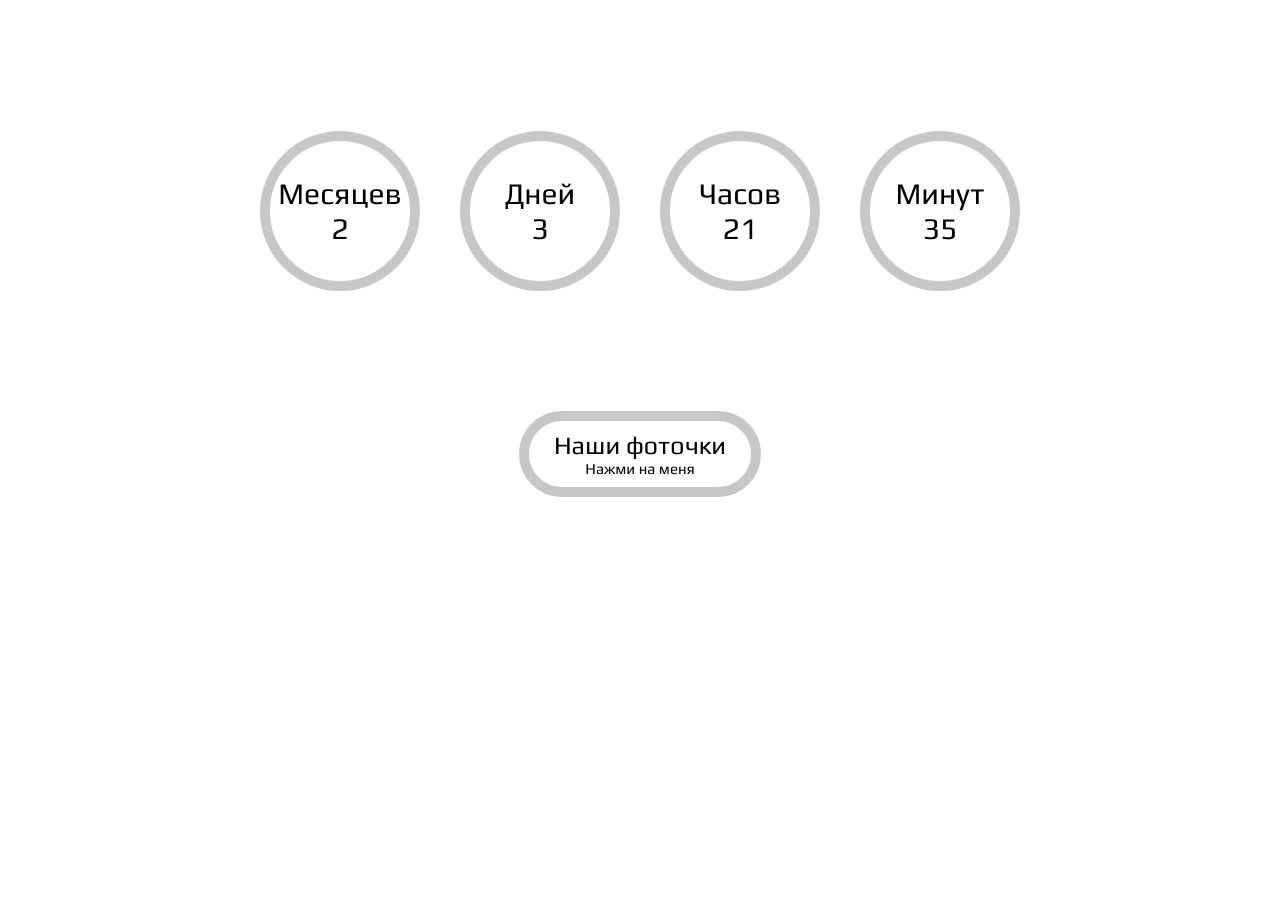
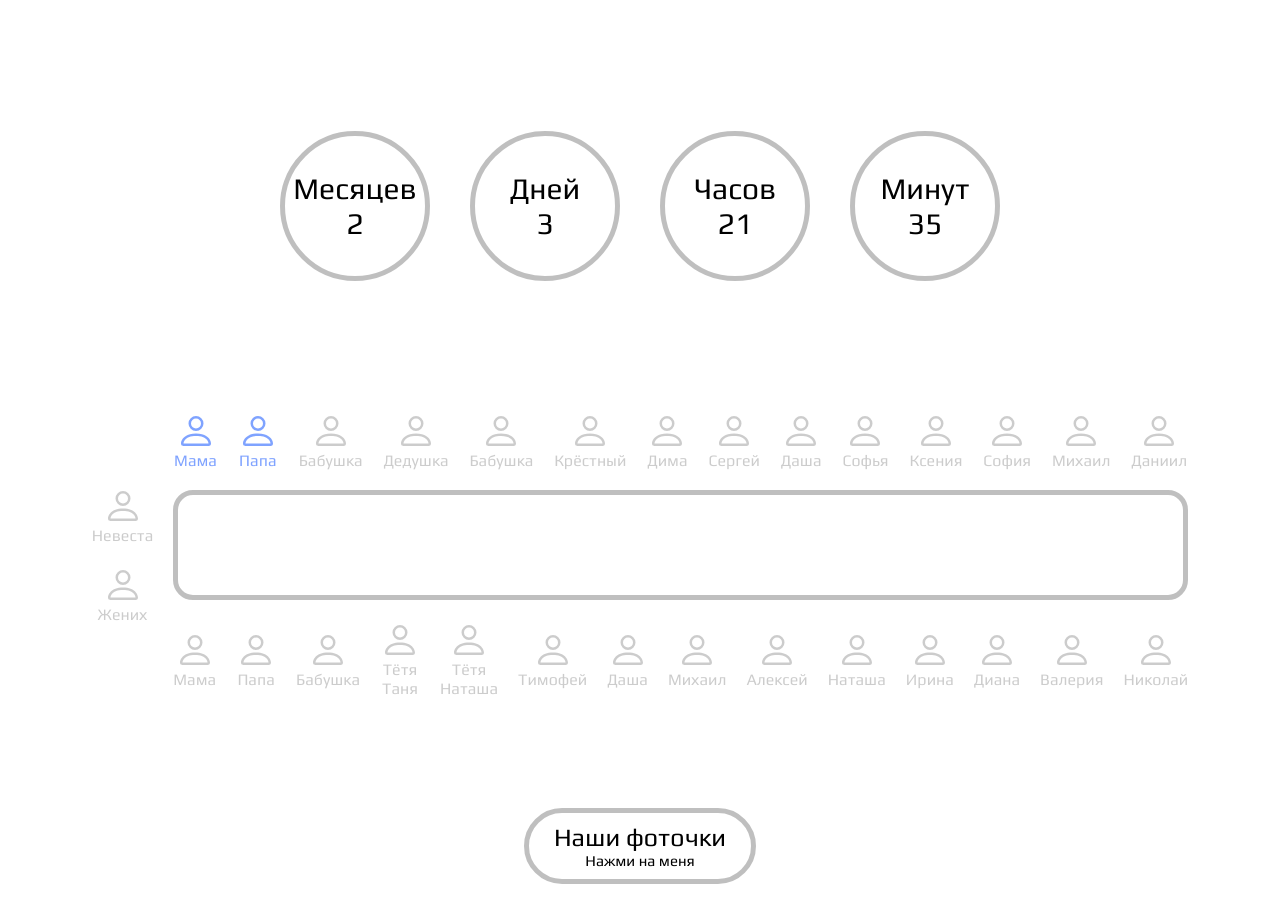
Before and after one commit to metaldeth/invite, a React (Create React App) app: page /1 in a window 1280 px wide. Shown: the part 2360-3283 px from the top of the page. Before the commit the page ends 2907 px from the top, so only its background shows below. Built offline with nearby package versions, Linux system fonts and the light colour scheme.

Commit message:
add seatingPlan

```diff
--- a/package.json
+++ b/package.json
@@ -12,6 +12,7 @@
     "@types/react": "^18.0.8",
     "@types/react-dom": "^18.0.3",
     "@types/yandex-maps": "^2.1.22",
+    "classnames": "^2.3.1",
     "draggable": "^4.2.0",
     "gsap": "^3.10.4",
     "nanoid": "^4.0.0",
--- a/src/components/invite/inviteCard.scss
+++ b/src/components/invite/inviteCard.scss
@@ -165,6 +165,11 @@
   }
 }
 
+.info {
+  max-width: 700px;
+  margin: 50px auto 50px;
+}
+
 .instruction {
   max-width: 700px;
   margin: 100px auto 0;
@@ -205,7 +210,7 @@
   .timerItem {
     width: 140px;
     height: 140px;
-    border: 10px solid rgba(0, 0, 0, 0.221);
+    border: 5px solid rgba(0, 0, 0, 0.25);
     display: flex;
     justify-content: center;
     align-items: center;
@@ -250,6 +255,6 @@
     //border: 1px solid black;
     padding: 10px 20px;
     //background-color: rgba(0, 90, 255, 0.25);
-    border: 10px solid rgba(0, 0, 0, 0.221);
+    border: 5px solid rgba(0, 0, 0, 0.25);
   }
 }
--- a/src/components/invite/inviteCard.tsx
+++ b/src/components/invite/inviteCard.tsx
@@ -14,7 +14,7 @@ const InviteCard: FC = () => {
 
   if(!inviteId) return null;
 
-  const invite = inviteList[validateId];
+  const invite = validateId === 100 ? {locationId: 2, userList: []} : inviteList[validateId];
 
   return(
     <>
@@ -27,6 +27,7 @@ const InviteCard: FC = () => {
         </div>
         <h1 className='item'>17.09.2022</h1>
       </div>
+      {validateId !== 100 &&
         <div className='content'>
           <div className='wrapper'>
             <h1 className='header'>{
@@ -46,6 +47,8 @@ const InviteCard: FC = () => {
           `}</h3>
           </div>
         </div>
+      }
+      {validateId !== 100 &&
         <div className='participant'>
           <div className="card">
             <div className="photo1"/>
@@ -56,6 +59,7 @@ const InviteCard: FC = () => {
             <div className="name">Анна</div>
           </div>
         </div>
+      }
       <div className="instruction">
         <h1 className="headerLabel">План мероприятия</h1>
         {taskList.map(item => (
@@ -67,6 +71,7 @@ const InviteCard: FC = () => {
         ))}
         {invite.locationId !== 3 && <h3>Автобус выезжает в 23:00 в п. Прохладный, далее в г. Екатеринбург ул. Калинина д. 59</h3>}
       </div>
+      {validateId !== 100 &&
         <div className='timer'>
           <div className='timerItem'>
             <div className='timerHeader'>Месяцев</div>
@@ -85,7 +90,13 @@ const InviteCard: FC = () => {
             <div className='timerSecondary'>{timer.minute}</div>
           </div>
         </div>
-      {/*<SeatingPlan inviteId={validateId}/>*/}
+      }
+      {validateId === 100 &&
+        <div className='info'>
+          Для получения более подробной информации о людях в плане рассадки необходимо нажать на любого из них
+        </div>
+      }
+      <SeatingPlan inviteId={validateId}/>
       <div className="footer">
         <a href="http://metaldeth.ru:8080/" target="_blank">
           <div className='itemFirst'>Наши фоточки</div>
--- a/src/components/invite/inviteConst.ts
+++ b/src/components/invite/inviteConst.ts
@@ -104,10 +104,8 @@ export const inviteList: InviteType[] = [
       {
         name: 'Татьяна',
       },
-      {
-        name: 'Олег',
-      },
     ],
+    isWoman: true,
     locationId: 0,
   },
   {
@@ -182,7 +180,7 @@ export const inviteList: InviteType[] = [
         name: 'Михаил',
       },
     ],
-    locationId: 3,
+    locationId: 2,
   },
   {
     userList: [
--- a/src/components/invite/seatingPlan.scss
+++ b/src/components/invite/seatingPlan.scss
@@ -1,7 +1,93 @@
 .seatingPlanContainer {
-  max-width: 1000px;
-  height: 100px;
-  margin: 0 auto;
+  max-width: 700px;
+  margin: 0 auto 100px;
+  display: flex;
+  justify-content: center;
 
-  background-color: red;
+  .table {
+    display: flex;
+    justify-content: center;
+    align-items: center;
+    font-size: 40px;
+
+    height: 100px;
+    margin: 10px;
+
+    border: 5px solid rgba(0, 0, 0, 0.25);
+    border-radius: 20px;
+
+    .table2 {
+
+    }
+  }
+
+
+  .items {
+    display: flex;
+    justify-content: space-evenly;
+  }
+
+  .newlywedsWrapper {
+    display: flex;
+    flex-direction: column-reverse;
+    justify-content: center;
+
+    gap: normal;
+  }
+
+  .item {
+    display: flex;
+    flex-direction: column;
+
+    padding: 10px;
+    justify-content: center;
+    align-items: center;
+    text-align: center;
+
+    border-radius: 20px;
+
+    color: rgba(0, 0, 0, 0.2);
+
+    cursor: pointer;
+  }
+
+  .selected {
+    color: rgba(0, 72, 255, 0.5);
+  }
+
+  .clickedITem {
+    color: rgba(0, 0, 0, 0.5);
+    background-color: rgba(0, 0, 0, 0.1);
+  }
 }
+
+@media screen and (orientation: portrait) {
+  .seatingPlanContainer {
+    display: flex;
+    flex-direction: column;
+
+    .newlywedsWrapper {
+      flex-direction: row;
+    }
+  }
+
+  .seatingPlanWrapper {
+    margin: 0 20px 100px;
+    display: flex;
+    flex-direction: row-reverse;
+
+    .table {
+      width: 100%;
+      height: 900px;
+      margin: 10px;
+      text-align: center;
+      font-size: 20px;
+    }
+
+
+    .items {
+      display: flex;
+      flex-direction: column;
+    }
+  }
+}
--- a/src/components/invite/seatingPlan.tsx
+++ b/src/components/invite/seatingPlan.tsx
@@ -1,15 +1,64 @@
-import React, {VFC} from 'react'
+import React, {useState, VFC} from 'react'
 import './seatingPlan.scss'
-import {seatingPlanConst} from "./seatingPlanConst";
+import {SeatingPlanConst, seatingPlanConst} from "./seatingPlanConst";
+import classNames from "classnames";
+import {BsFillPersonFill, BsPerson} from "react-icons/bs";
 
 export const SeatingPlan: VFC<{
   inviteId: number
 }> = ({inviteId}) => {
-  const participantCount = seatingPlanConst.length;
+  const [clickedItem, setClickedITem] = useState<string | null>(null);
+
+  const renderSeatingItem = (item: SeatingPlanConst) => {
+    const isSelect = inviteId === item.inviteId;
+
+    return (
+      <div
+        className={classNames('item', isSelect && 'selected', clickedItem === item.name && 'clickedITem')}
+        onClick={() => setClickedITem(item.name)}
+      >
+         <BsPerson  size='40px'/>
+        {item.smallName}
+      </div>
+    )
+  };
+
+  // один ряд чётные, другой не чётные
+  const renderSeatingItems = (type: 'left' | 'right') => {
+    const items = seatingPlanConst.filter((_, index) =>
+      (index % 2 !== 0 && type === 'left')
+      || (index % 2 === 0 && type === 'right'));
+
+    return (
+      <div className='items'>
+        {items.map((item, index) => renderSeatingItem(item))}
+      </div>
+    )
+  };
+
+  const renderSelectedItem = () => <>{clickedItem && <div className='clickedItem'>{clickedItem}</div>}</>
+
+  // главный стол
+  const renderNewlywedsItem = () =>
+    <div className='newlywedsWrapper'>
+      <div
+        className={classNames('item', clickedItem === 'Нефёдов Александр' && 'clickedITem')}
+        onClick={() => setClickedITem('Нефёдов Александр')}
+      > <BsPerson  size='40px'/>Жених</div>
+      <div
+        className={classNames('item', clickedItem === 'Нефёдова Анна' && 'clickedITem')}
+        onClick={() => setClickedITem('Нефёдова Анна')}
+      > <BsPerson  size='40px'/>Невеста</div>
+    </div>
 
   return(
     <div className='seatingPlanContainer'>
-      123
+      {renderNewlywedsItem()}
+      <div className='seatingPlanWrapper'>
+        {renderSeatingItems('left')}
+        <div className='table'><div className='table2'>{renderSelectedItem()}</div></div>
+        {renderSeatingItems('right')}
+      </div>
     </div>
   )
 }
--- a/src/components/invite/seatingPlanConst.ts
+++ b/src/components/invite/seatingPlanConst.ts
@@ -1,114 +1,144 @@
-export const seatingPlanConst: {name: string, inviteId: number}[] = [
+export type SeatingPlanConst = {name: string, smallName: string, inviteId: number};
+
+export const seatingPlanConst: SeatingPlanConst[] = [
   {
-    name: '',
+    name: 'Нефёдова Светлана',
+    smallName: 'Мама',
     inviteId: 0
   },
   {
-    name: '',
+    name: 'Дик Наталья',
+    smallName: 'Мама',
+    inviteId: 1
+  },
+  {
+    name: 'Нефёдов Сергей',
+    smallName: 'Папа',
     inviteId: 0
   },
   {
-    name: '',
-    inviteId: 0
+    name: 'Дик Сергей',
+    smallName: 'Папа',
+    inviteId: 1
   },
   {
-    name: '',
-    inviteId: 0
+    name: 'Хапёркина Любовь',
+    smallName: 'Бабушка',
+    inviteId: 9
   },
   {
-    name: '',
-    inviteId: 0
+    name: 'Дик Валентина',
+    smallName: 'Бабушка',
+    inviteId: 2
   },
   {
-    name: '',
-    inviteId: 0
+    name: 'Хапёркина Татьяна',
+    smallName: 'Тётя Таня',
+    inviteId: 7
   },
   {
-    name: '',
-    inviteId: 0
+    name: 'Дик Виктор',
+    smallName: 'Дедушка',
+    inviteId: 2
   },
   {
-    name: '',
-    inviteId: 0
+    name: 'Твардовская Наталья ',
+    smallName: 'Тётя Наташа',
+    inviteId: 6
   },
   {
-    name: '',
-    inviteId: 0
+    name: 'Кондратьева Любовь',
+    smallName: 'Бабушка',
+    inviteId: 3
   },
   {
-    name: '',
-    inviteId: 0
+    name: 'Тимофей',
+    smallName: 'Тимофей',
+    inviteId: 6
   },
   {
-    name: '',
-    inviteId: 0
+    name: 'Кондратьев Владимир',
+    smallName: 'Крёстный',
+    inviteId: 3
   },
   {
-    name: '',
-    inviteId: 0
+    name: 'Твардовская Дарья',
+    smallName: 'Даша',
+    inviteId: 5
   },
   {
-    name: '',
-    inviteId: 0
+    name: 'Кондратьев Дмитрий',
+    smallName: 'Дима',
+    inviteId: 16
   },
   {
-    name: '',
-    inviteId: 0
+    name: 'Михаил',
+    smallName: 'Михаил',
+    inviteId: 5
   },
   {
-    name: '',
-    inviteId: 0
+    name: 'Прокопьев Сергей',
+    smallName: 'Сергей',
+    inviteId: 13
   },
   {
-    name: '',
-    inviteId: 0
+    name: 'Твардовский Алексей',
+    smallName: 'Алексей',
+    inviteId: 4
   },
   {
-    name: '',
-    inviteId: 0
+    name: 'Леконцева Дарья',
+    smallName: 'Даша',
+    inviteId: 14
   },
   {
-    name: '',
-    inviteId: 0
+    name: 'Твардовская Наталья',
+    smallName: 'Наташа',
+    inviteId: 4
   },
   {
-    name: '',
-    inviteId: 0
+    name: 'Крысина Софья',
+    smallName: 'Софья',
+    inviteId: 17
   },
   {
-    name: '',
-    inviteId: 0
+    name: 'Хапёркина Ирина',
+    smallName: 'Ирина',
+    inviteId: 10
   },
   {
-    name: '',
-    inviteId: 0
+    name: 'Борисова Ксения',
+    smallName: 'Ксения',
+    inviteId: 15
   },
   {
-    name: '',
-    inviteId: 0
+    name: 'Хапёркина Диана',
+    smallName: 'Диана',
+    inviteId: 8
   },
   {
-    name: '',
-    inviteId: 0
+    name: 'Климова София',
+    smallName: 'София',
+    inviteId: 15
   },
   {
-    name: '',
-    inviteId: 0
+    name: 'Тушина Валерия',
+    smallName: 'Валерия',
+    inviteId: 11
   },
   {
-    name: '',
-    inviteId: 0
+    name: 'Климов Михаил',
+    smallName: 'Михаил',
+    inviteId: 15
   },
   {
-    name: '',
-    inviteId: 0
+    name: 'Тушин Николай',
+    smallName: 'Николай',
+    inviteId: 11
   },
   {
-    name: '',
-    inviteId: 0
-  },
-  {
-    name: '',
-    inviteId: 0
+    name: 'Широков Даниил',
+    smallName: 'Даниил',
+    inviteId: 12
   },
 ]
```
Also changed, not shown: src/components/invite/timer.ts (+8 -1 lines), 1 other file (tests, documents, lock files or other folders). Lines whose indentation alone changed are shown as unchanged.
